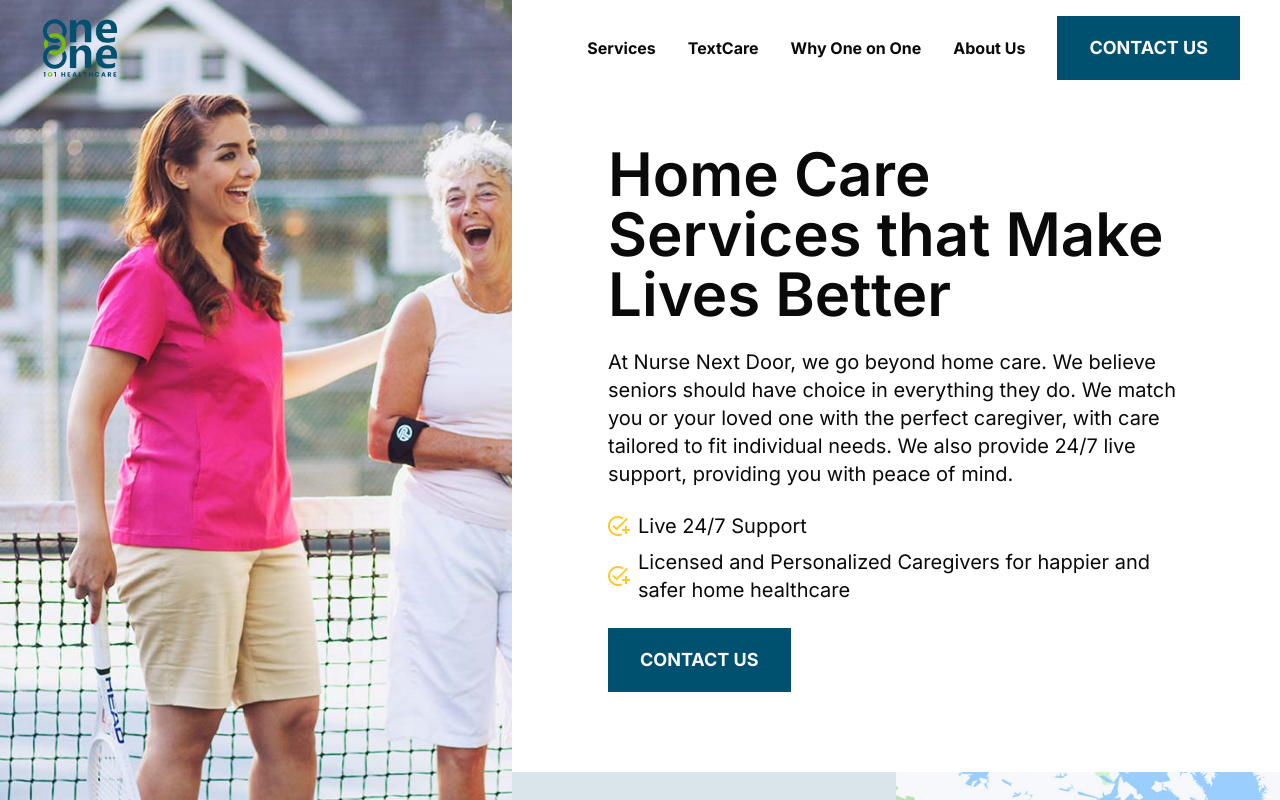
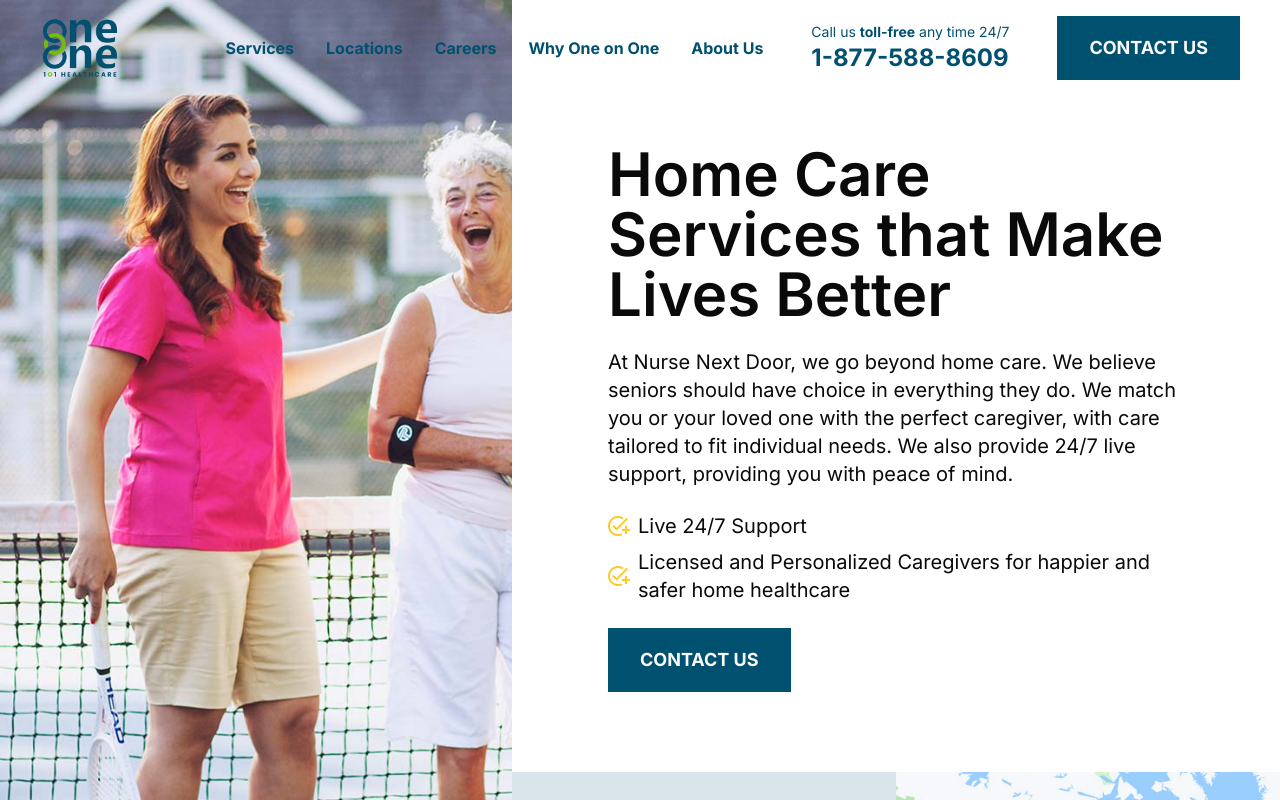
Before and after one commit to aniesuthar/OneOnOne-4x90, a Next.js app: page / in a window 1280 px wide. Shown: the top 800 px of the page. Built offline with nearby package versions, Linux system fonts and the light colour scheme.

Commit message:
Carrer header

```diff
--- a/src/components/common/Header.jsx
+++ b/src/components/common/Header.jsx
@@ -1,7 +1,7 @@
 "use client"
-import React from 'react';
+import React, { useEffect } from 'react';
 import LogoImg from "@/assets/images/logo.png";
-import { menuList, NonTransparentHeader } from '@/lib/menu-list';
+import { careerMenuList, menuList, NonTransparentHeader } from '@/lib/menu-list';
 import Link from 'next/link';
 import {
   HoverCard,
@@ -28,20 +28,32 @@ import PhoneIcon from '@mui/icons-material/Phone';
 import Box from './Box';
 import { usePathname } from 'next/navigation';
 import { cn } from '@/lib/utils';
+import { Button } from '../ui/button';
 
 export default function Header() {
   const [isSheetOpen, setIsSheetOpen] = React.useState(false);
+  const [menu, setMenu] = React.useState();
 
   const closeSheet = () => {
     setIsSheetOpen(false);
   };
 
   const path = usePathname();
+  const onCareer = path.startsWith("/careers") ? true : false;
+
+  React.useEffect(() => {
+    if (onCareer) {
+      setMenu(careerMenuList);
+    } else {
+      setMenu(menuList);
+    }
+  }, [onCareer])
+
   const haveBg = NonTransparentHeader.some((headerPath) => path.startsWith(headerPath));
 
   return (
     <nav className={cn('p-2 bg-transparent absolute top-0 left-0 right-0', haveBg && 'static')}>
-      <Box className="flex justify-between" >
+      <Box className="flex justify-between text-primary" >
         {/* Logo Section */}
         <div className='logo-cont'>
           <Link className='logo-cont mb-4 lg:mb-0' href="/">
@@ -49,10 +61,10 @@ export default function Header() {
           </Link>
         </div>
 
-        <div className='flex items-center gap-8'>
+        <div className='flex items-center gap-12'>
           {/* Navigation Menu */}
           <div className='hidden lg:flex nav-cont flex-wrap justify-center gap-4 lg:gap-8 w-full lg:w-auto items-center font-bold text-sm lg:text-base'>
-            {menuList.map((menuItem, index) => (
+            {menu?.map((menuItem, index) => (
               menuItem.hasChildren ? (
                 <HoverCard key={index} openDelay={0} closeDelay={200}>
                   <HoverCardTrigger>
@@ -75,14 +87,20 @@ export default function Header() {
           </div>
 
           {/* Action Buttons */}
-          <div className='hidden action-btn-cont lg:flex flex-col lg:flex-row items-center gap-8 mt-4 lg:mt-0'>
-            {/* <div className='call-num text-center lg:text-left'>
-              <span className='block text-sm lg:text-base'>Call us <b>toll-free</b> any time 24/7</span>
-              <h2 className='block text-secondary text-lg lg:text-2xl font-bold'>1-877-588-8609</h2>
-            </div> */}
-            <div className='call-btn'>
-              <CallUsButton />
-            </div>
+          <div className='hidden action-btn-cont lg:flex flex-col lg:flex-row items-center gap-12 mt-4 lg:mt-0'>
+            {onCareer ?
+              <Link href="/"><Button variant="secondary" >Go to Main site</Button> </Link>
+              :
+              <>
+                <div className='call-num text-center lg:text-left'>
+                  <span className='block text-xs lg:text-sm'>Call us <b>toll-free</b> any time 24/7</span>
+                  <h2 className='block text-lg lg:text-2xl font-bold'>1-877-588-8609</h2>
+                </div>
+                <div className='call-btn'>
+                  <CallUsButton />
+                </div>
+              </>
+            }
           </div>
 
           {/* Mobile  */}
@@ -97,13 +115,13 @@ export default function Header() {
                 <SheetHeader>
                   <SheetTitle>
                     <Link className='logo-cont mb-4 lg:mb-0' href="/">
-                      <img src={LogoImg.src} className='w-16 lg:w-20' alt="Logo" />
+                      <img src={LogoImg.src} className='w-16 lg:w-20 mb-4' alt="Logo" />
                     </Link>
                   </SheetTitle>
                   <SheetDescription></SheetDescription>
                 </SheetHeader>
 
-                {menuList.map((menuItem, index) => (
+                {menu?.map((menuItem, index) => (
                   menuItem.hasChildren ? (
                     <Accordion type="single" collapsible key={index}>
                       <AccordionItem value={`item-${index}`} className="border-0">
@@ -125,6 +143,11 @@ export default function Header() {
                     </Link>
                   )
                 ))}
+
+                {onCareer &&
+                  <Link href="/" className='mt-10 inline-block'><Button variant="secondary" >Go to Main site</Button> </Link>
+                }
+
               </SheetContent>
             </Sheet>
           </div>
--- a/src/components/common/SectionComponents.jsx
+++ b/src/components/common/SectionComponents.jsx
@@ -17,12 +17,11 @@ export default function HeroSection({ backgroundImage, heading, description, cta
     return (
         <div
             style={{ backgroundImage: `url(${backgroundImage ? backgroundImage : Img1.src})` }}
-            className={`bg-cover bg-center min-h-[52vh] lg:h-[80vh] overlay content-end lg:content-center ${className}`}
+            className={`bg-cover bg-center h-fit min-h-[52vh] lg:min-h-[80vh] overlay content-end lg:content-center ${className}`}
         >
             <BoxLayout className="flex items-center" >
                 <div className="w-full lg:w-1/2 px-2 py-6 lg:pt-28 lg:py-20 lg:px-0 space-y-6">
                     <h1 className="text-primary text-4xl lg:text-6xl lg:mr-60">{heading}</h1>
-
                     <p>
                         {description.split('<br>').map((line, index) => (
                             <span key={index} className="block my-4">
--- a/src/lib/menu-list.js
+++ b/src/lib/menu-list.js
@@ -28,15 +28,12 @@ export const menuList = [
         })),
     },
     {
-        title: "TextCare",
-        href: "/text-care",
-        hasChildren: true,
-        children: [
-            {
-                title: "Locations",
-                href: "/locations",
-            },
-        ]
+        title: "Locations",
+        href: "/locations",
+    },
+    {
+        title: "Careers",
+        href: "/careers",
     },
     {
         title: "Why One on One",
@@ -44,16 +41,8 @@ export const menuList = [
         hasChildren: true,
         children: [
             {
-                title: "Careers",
-                href: "/careers",
-            },
-            {
-                title: "Career in Nursing",
-                href: "/careers/nursing",
-            },
-            {
-                title: "Career in Caregiving",
-                href: "/careers/caregiving",
+                title: "Our Philosophy",
+                href: "/our-philosophy",
             },
         ]
     },
@@ -66,12 +55,27 @@ export const menuList = [
                 title: "Our Team",
                 href: "/our-team",
             },
-            {
-                title: "Our Philosophy",
-                href: "/our-philosophy",
-            },
         ]
     }
 ]
 
+export const careerMenuList = [
+    {
+        title: "Why Us",
+        href: "/our-team",
+    },
+    {
+        title: "Caregiving",
+        href: "/careers/caregiving",
+    },
+    {
+        title: "Nursing",
+        href: "/careers/nursing",
+    },
+    {
+        title: "Other Careers",
+        href: "#",
+    },
+]
+
 export const NonTransparentHeader = ["/career", "/services"]
```
